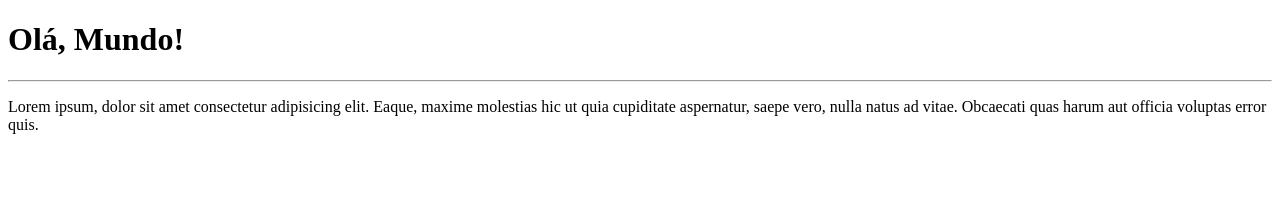
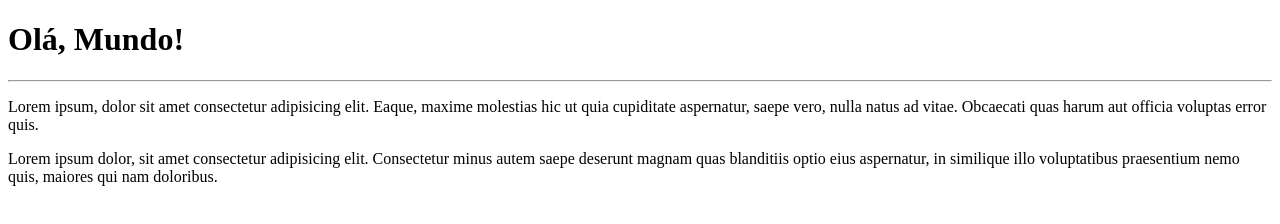
Before and after one commit to ryanjesus/Ola-Mundo, a plain HTML site: page site-exemplo/index.html in a window 1280 px wide. Drawn offline with Linux system fonts and the light colour scheme.

Commit message:
Adicionei um parágrafo

```diff
--- a/site-exemplo/index.html
+++ b/site-exemplo/index.html
@@ -10,5 +10,7 @@
     <h1>Olá, Mundo!</h1>
     <hr>
     <p>Lorem ipsum, dolor sit amet consectetur adipisicing elit. Eaque, maxime molestias hic ut quia cupiditate aspernatur, saepe vero, nulla natus ad vitae. Obcaecati quas harum aut officia voluptas error quis.</p>
+
+    <p>Lorem ipsum dolor, sit amet consectetur adipisicing elit. Consectetur minus autem saepe deserunt magnam quas blanditiis optio eius aspernatur, in similique illo voluptatibus praesentium nemo quis, maiores qui nam doloribus.</p>
 </body>
 </html>
```
